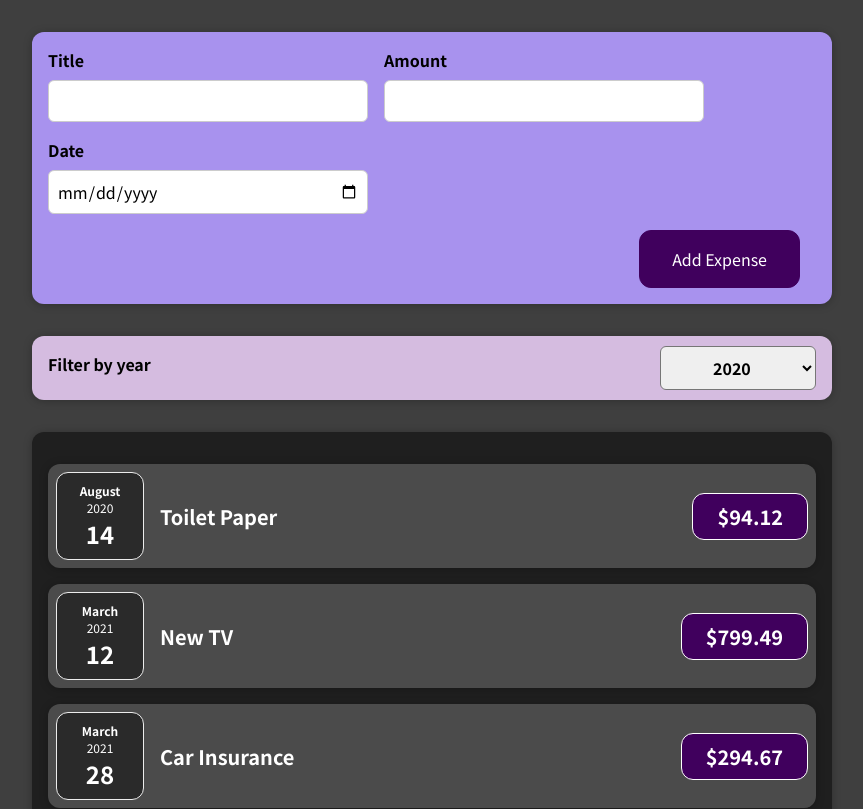
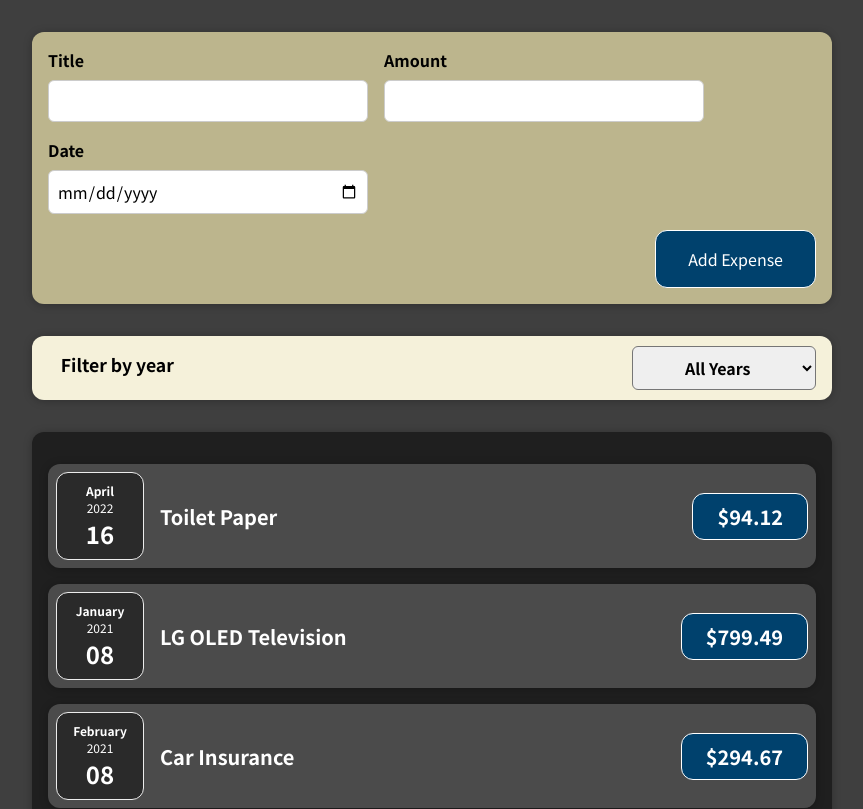
Before and after one commit to chrisziegler/maxreact-05072022, a React (Create React App) app: page / in a window 1280 px wide. Shown: the top 809 px of the page, without its empty margins (208-1071 px from the left). Built offline with nearby package versions, Linux system fonts and the light colour scheme.

Commit message:
refactored filter add All Years to select options to undo filter

```diff
--- a/src/App.js
+++ b/src/App.js
@@ -21,7 +21,7 @@ const App = () => {
   //     id: 'e4',
   //     title: 'New Desk (Wooden)',
   //     amount: 450,
-  //     date: new Date(2021, 5, 12),
+  //     date: '2021-01-18',
   //   },
   // ]
 
@@ -30,7 +30,7 @@ const App = () => {
   }, [])
 
   const [data, setData] = useState(expenseData)
-  const [isFilter, setIsFilter] = useState({ filter: false })
+  const [hasFilterYear, setHasFilterYear] = useState('')
 
   const submitHandler = newExpenseData => {
     const updatedData = data.concat(newExpenseData)
@@ -38,18 +38,19 @@ const App = () => {
   }
 
   const setFilterYear = year => {
-    setIsFilter({ filter: year })
+    setHasFilterYear(year)
   }
-  // console.log(typeof data[0].date.getFullYear())
 
-  const filteredData = isFilter.filter
-    ? data.filter(item => item.date.getFullYear().toString() === isFilter.filter)
-    : data
+  const getSelectedYears = expense => {
+    return expense.date.slice(0, 4) === hasFilterYear
+  }
+  const filteredYears = data.filter(getSelectedYears)
+  const filteredData = hasFilterYear ? filteredYears : data
 
   return (
     <div>
       <NewExpense formSubmitHandler={submitHandler} />
-      <Expenses items={data} setFilterYear={setFilterYear} />
+      <Expenses items={filteredData} setFilterYear={setFilterYear} />
     </div>
   )
 }
--- a/src/components/Expenses/ExpenseFilter.css
+++ b/src/components/Expenses/ExpenseFilter.css
@@ -1,6 +1,6 @@
 .expenses-filter {
   display: flex;
-  background: #d5bce0;
+  background: #F5F1DA;
   color: white;
   padding: 0 1rem;
   margin: 2rem auto;
@@ -24,8 +24,10 @@
 
 .expenses-filter label {
   font-weight: bold;
-  color: black;
+  font-size: 1.1rem;
+  color: #000;
   margin-bottom: 0.5rem;
+  margin-left: 0.8rem;
 }
 
 .expenses-filter select {
--- a/src/components/Expenses/ExpenseFilter.js
+++ b/src/components/Expenses/ExpenseFilter.js
@@ -3,7 +3,7 @@ import React, { useState } from 'react'
 import './ExpenseFilter.css'
 
 const ExpensesFilter = ({ onSetYear }) => {
-  const [year, setYear] = useState('2020')
+  const [year, setYear] = useState('')
 
   const handleChange = e => {
     setYear(prevState => {
@@ -16,6 +16,7 @@ const ExpensesFilter = ({ onSetYear }) => {
       <div className="expenses-filter__control">
         <label htmlFor="select-year">Filter by year</label>
         <select id="select-year" value={year} onChange={handleChange}>
+          <option value="">All Years</option>
           <option value="2022">2022</option>
           <option value="2021">2021</option>
           <option value="2020">2020</option>
--- a/src/components/Expenses/ExpenseItem.css
+++ b/src/components/Expenses/ExpenseItem.css
@@ -29,7 +29,7 @@
   font-size: 1rem;
   font-weight: bold;
   color: white;
-  background-color: #40005d;
+  background-color: #00416D;
   border: 1px solid white;
   padding: 0.5rem;
   border-radius: 12px;
--- a/src/components/NewExpense/ExpenseForm.js
+++ b/src/components/NewExpense/ExpenseForm.js
@@ -19,6 +19,12 @@ const ExpenseForm = ({ saveExpenseDataHandler }) => {
     // dynamic keys [computed properties]
     // properly setState passing-in previous state
     setNewExpense(prevState => {
+      // if (event.target.name === 'date') {
+      //   return {
+      //     ...prevState,
+      //     date: new Date(event.target.value),
+      //   }
+      // }
       return {
         ...prevState,
         [event.target.name]: value,
--- a/src/components/NewExpense/NewExpense.css
+++ b/src/components/NewExpense/NewExpense.css
@@ -1,11 +1,12 @@
 .new-expense {
-  background-color: #a892ee;
+  /* background-color: #a892ee; */
+  background-color: #bcb58d;
   padding: 1rem;
   margin: 2rem auto;
   width: 50rem;
   max-width: 95%;
   border-radius: 12px;
-  text-align: center;
+  /* text-align: center; */
   box-shadow: 0 1px 8px rgba(0, 0, 0, 0.25);
 }
 
@@ -13,17 +14,21 @@
   font: inherit;
   cursor: pointer;
   padding: 1rem 2rem;
-  border: 1px solid #40005d;
-  background-color: #40005d;
+  /* border: 1px solid #40005d;
+  background-color: #40005d; */
+  border: 1px solid #fff;
+  background-color: #00416D;
   color: white;
   border-radius: 12px;
-  margin-right: 1rem;
+  /* margin-right: 1rem; */
 }
 
 .new-expense button:hover,
 .new-expense button:active {
-  background-color: #510674;
-  border-color: #510674;
+  /* background-color: #510674;
+  border-color: #510674; */
+  background-color: #00416D;
+  border-color: #00416D;
 }
 
 .new-expense button.alternative {
--- a/src/expense_data.js
+++ b/src/expense_data.js
@@ -3,19 +3,19 @@ export const expenseData = [
     id: 'e1',
     title: 'Toilet Paper',
     amount: 94.12,
-    date: new Date(2020, 7, 14),
+    date: '2022-04-16',
   },
-  { id: 'e2', title: 'New TV', amount: 799.49, date: new Date(2021, 2, 12) },
+  { id: 'e2', title: 'LG OLED Television', amount: 799.49, date: '2021-01-08' },
   {
     id: 'e3',
     title: 'Car Insurance',
     amount: 294.67,
-    date: new Date(2021, 2, 28),
+    date: '2021-02-08',
   },
   {
     id: 'e4',
     title: 'New Desk (Wooden)',
     amount: 450,
-    date: new Date(2021, 5, 12),
+    date: '2022-12-20',
   },
 ]
```
